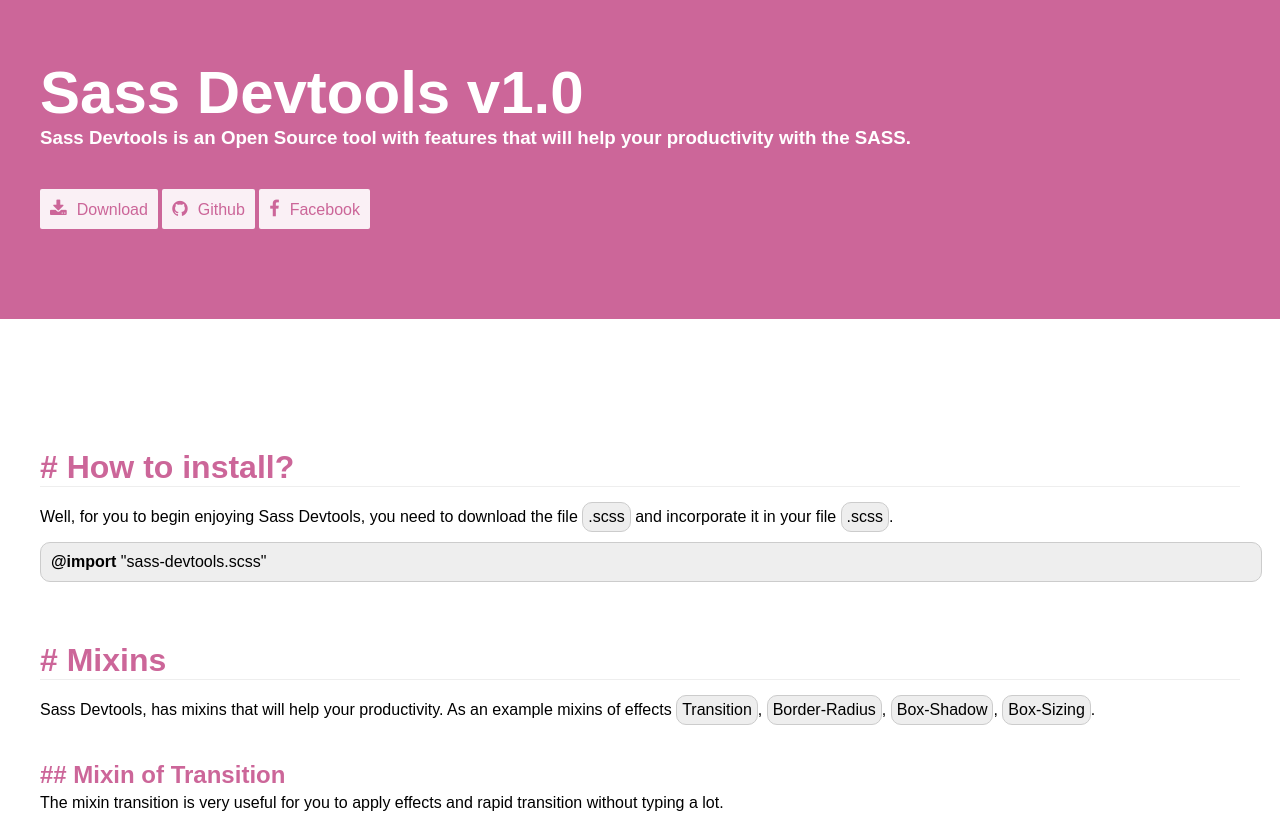
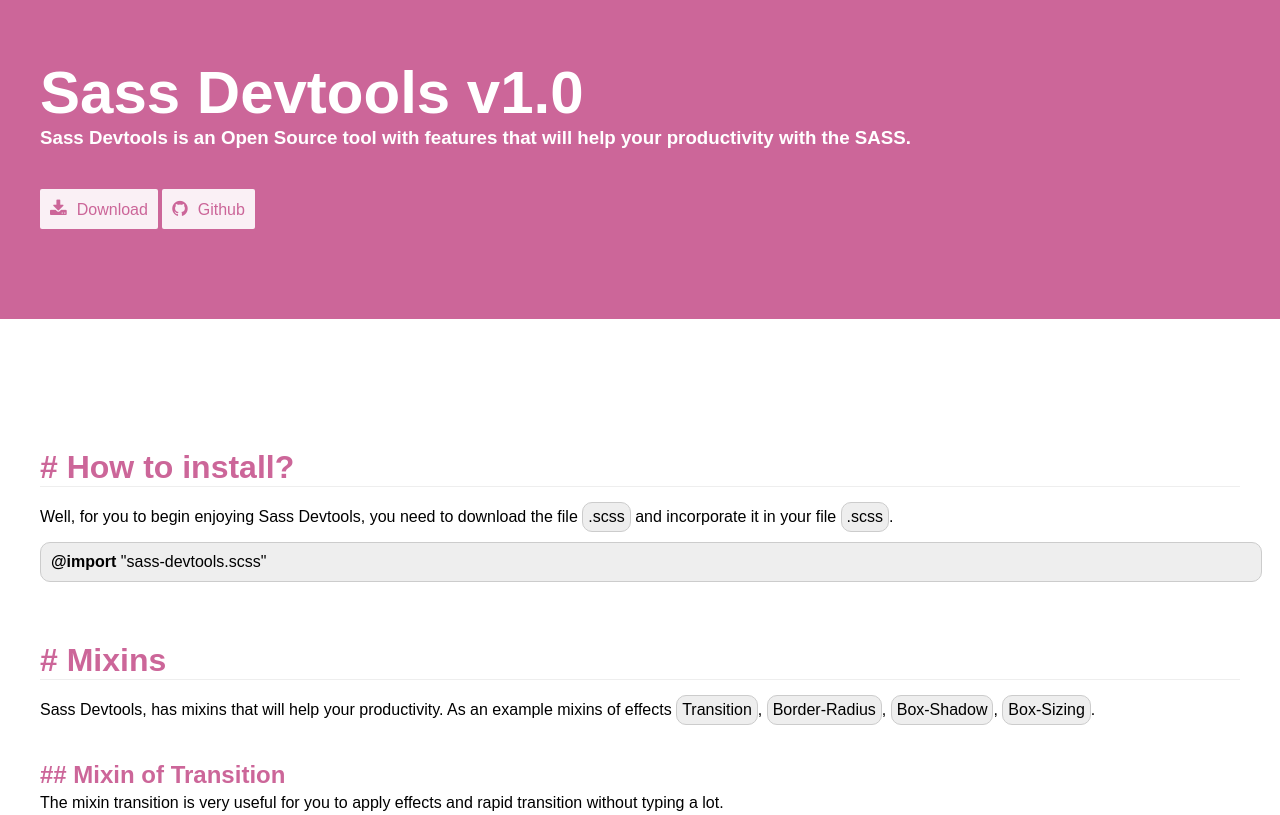
Before and after one commit to neysimoes/sass-devtools, a plain HTML site: page index.html in a window 1280 px wide. Shown: the top 815 px of the page. Drawn offline with nearby package versions, Linux system fonts and the light colour scheme; files whose address does not match are found by name.

Commit message:
Update index.html

```diff
--- a/index.html
+++ b/index.html
@@ -25,7 +25,6 @@
          <ul>
             <li><i class="fa fa-download"></i><a href="sass-devtools.scss" target="_blank">Download</a></li>
             <li><i class="fa fa-github"></i><a href="https://github.com/jaoz/sass-devtools" target="_blank">Github</a></li>
-            <li><i class="fa fa-facebook"></i><a href="#">Facebook</a></li>
          </ul>
       </div>
    </div>
@@ -36,7 +35,6 @@
          <ul>
             <li><a href="sass-devtools.scss" target="_blank">Download</a></li>
             <li><a href="https://github.com/jaoz/sass-devtools" target="_blank">Github</a></li>
-            <li><a href="#">Facebook</a></li>
          </ul>
       </div>
    </nav>
```
